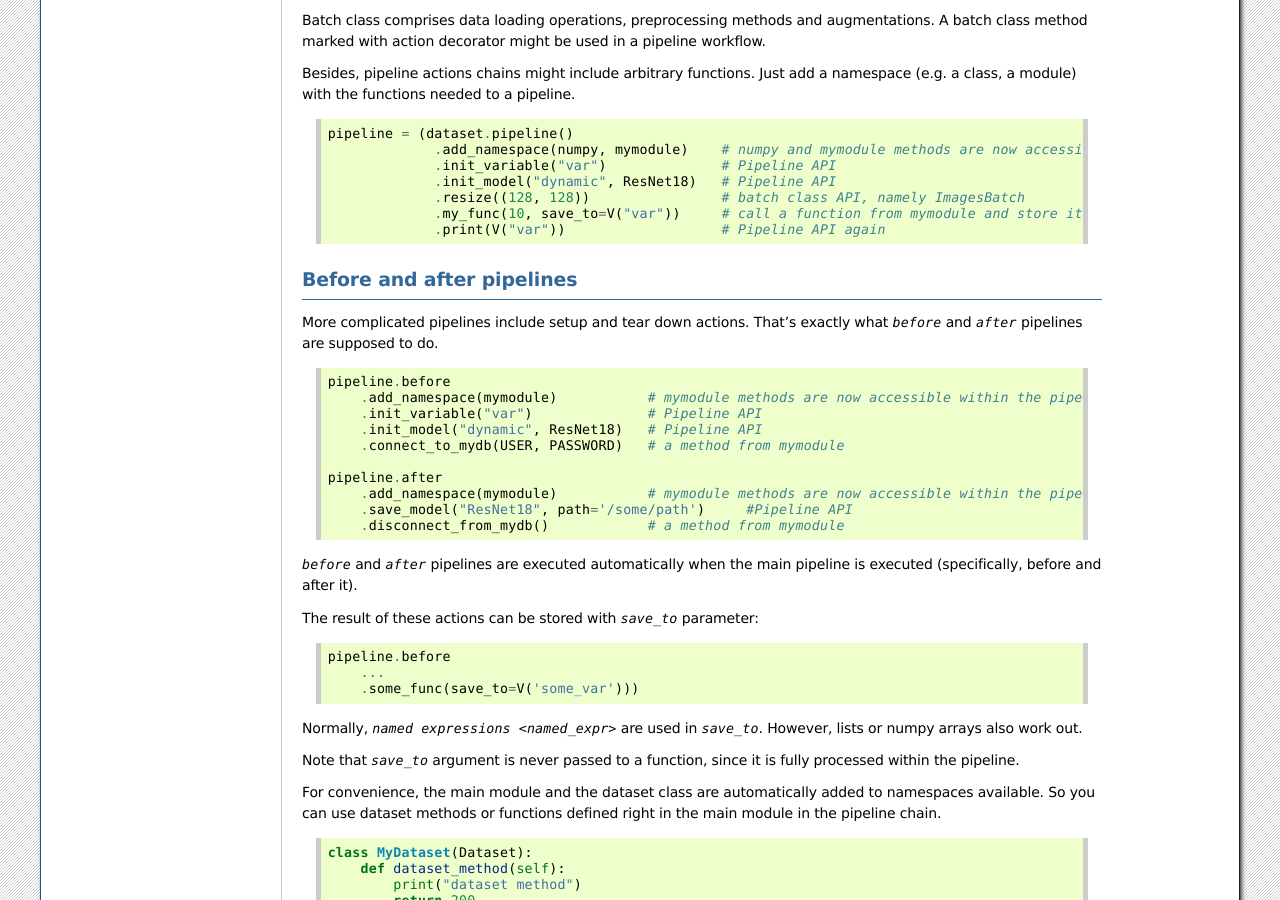
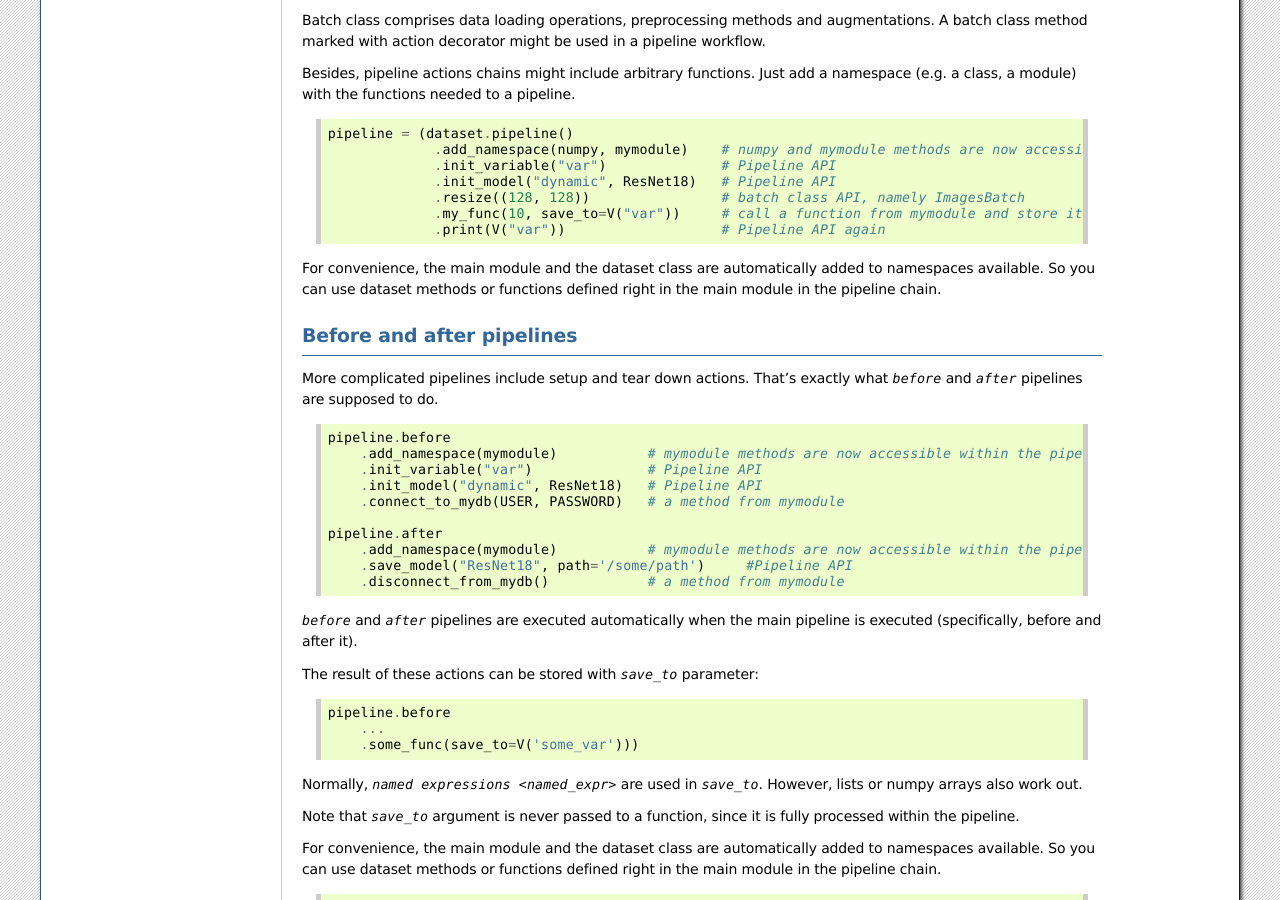
Before and after one commit to analysiscenter/batchflow, a Sphinx documentation site: the page built from docs/intro/pipeline.rst, in a window 1280 px wide and 900 px high, scrolled down 1260 px. Built offline with Sphinx 7.4.7, drawn with Linux system fonts in a browser that asks for light colours; pages that are not in the unit, such as notebooks, are missing from menus.

Commit message:
Mention dataset namespace in docs

```diff
--- a/docs/intro/pipeline.rst
+++ b/docs/intro/pipeline.rst
@@ -89,6 +89,9 @@ Besides, pipeline actions chains might include arbitrary functions. Just add a n
                 .resize((128, 128))                # batch class API, namely ImagesBatch
                 .my_func(10, save_to=V("var"))     # call a function from mymodule and store its result into a pipeline variable
                 .print(V("var"))                   # Pipeline API again
+
+For convenience, the main module and the dataset class are automatically added to namespaces available.
+So you can use dataset methods or functions defined right in the main module in the pipeline chain.
 
 
 .. _after_pipeline:
```
